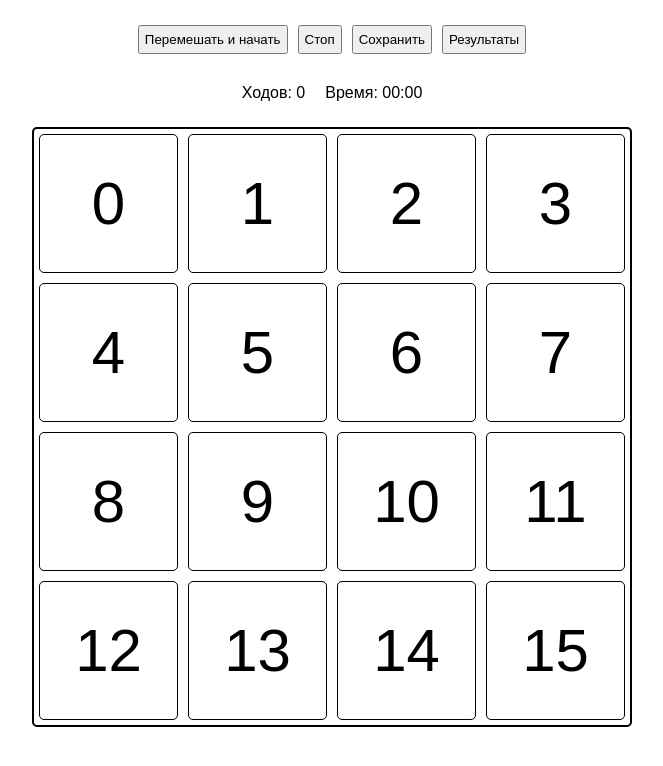
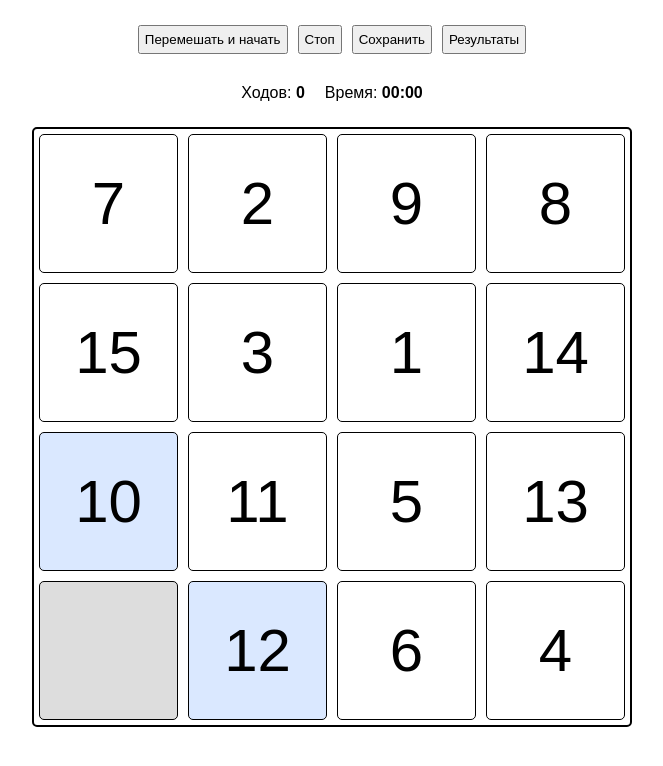
Before and after one commit to Jekman87/gem-puzzle, a website with bundled scripts: page index.html in a window 1280 px wide. Shown: the whole page, without its empty margins (308-971 px from the left). Built offline with nearby package versions, Linux system fonts and the light colour scheme.

Commit message:
feat: create random field and allowed tiles

```diff
--- a/src/GemPuzzle.js
+++ b/src/GemPuzzle.js
@@ -30,11 +30,12 @@ export default class GemPuzzle {
     settingPanel.classList.add('setting');
 
     const buttonText = ['Перемешать и начать', 'Стоп', 'Сохранить', 'Результаты'];
-    const buttonClass = ['Start', 'Stop', 'Save', 'Results'];
+    const buttonId = ['start', 'stop', 'save', 'results'];
 
     for (let i = 0; i < buttonText.length; i += 1) {
       const button = document.createElement('button');
-      button.classList.add('setting__btn', buttonClass[i]);
+      button.classList.add('setting__btn');
+      button.id = buttonId[i];
       button.textContent = buttonText[i];
       settingPanel.append(button);
     }
@@ -48,6 +49,7 @@ export default class GemPuzzle {
 
     const statisticsText = ['Ходов: ', 'Время: '];
     const statisticsCount = ['0', '00:00'];
+    const statisticsCountId = ['moves', 'time'];
 
     for (let i = 0; i < statisticsText.length; i += 1) {
       const field = document.createElement('span');
@@ -56,6 +58,7 @@ export default class GemPuzzle {
 
       const сount = document.createElement('span');
       сount.classList.add('statistics__count');
+      сount.id = statisticsCountId[i];
       сount.textContent = statisticsCount[i];
 
       field.append(сount);
@@ -75,24 +78,90 @@ export default class GemPuzzle {
 
   addTilesToField() {
     const numberOfTiles = this.size ** 2;
-    Array(numberOfTiles).fill('1').forEach((e, i) => {
+    const numberArray = Array(numberOfTiles).fill().map((e, i) => i);
+    const numberOfTilesArr = [];
+
+    while (numberArray.length) {
+      const number = numberArray.splice(Math.floor(Math.random() * numberArray.length), 1)[0];
+      numberOfTilesArr.push(number);
+    }
+
+    let zeroPos = 0;
+
+    numberOfTilesArr.forEach((e, i) => {
       const tile = document.createElement('div');
       tile.classList.add('field__tile');
-      tile.textContent = i;
+
+      if (e === 0) {
+        tile.classList.add('tile_space');
+        zeroPos = i;
+      } else {
+        tile.textContent = e;
+      }
+
       this.gameField.append(tile);
+    });
+
+    this.selectAllowed(zeroPos);
+  }
+
+  selectAllowed(zeroPos) {
+    const size = this.size;
+    const allowedPos = [];
+
+    if (zeroPos > size - 1) {
+      allowedPos.push(zeroPos - size);
+    }
+
+    if (zeroPos % size > 0) {
+      allowedPos.push(zeroPos - 1);
+    }
+
+    if (zeroPos % size < size - 1) {
+      allowedPos.push(zeroPos + 1);
+    }
+
+    if (zeroPos < size ** 2 - size) {
+      allowedPos.push(zeroPos + size);
+    }
+
+    allowedPos.forEach(e => {
+      const selectedTile = this.gameField.querySelector(`.field__tile:nth-child(${e + 1})`);
+      selectedTile.classList.add('tile_allowed');
     });
   }
 
 
   addListeners() {
-    document.addEventListener('keydown', this.keydownHandler.bind(this));
-    document.addEventListener('keyup', this.keyupHandler.bind(this));
+    const startBtn = document.getElementById('start');
+    startBtn.addEventListener('click', this.startBtnHandler.bind(this));
 
-    this.keyboard.addEventListener('mousedown', this.mousedownHandler.bind(this));
-    this.keyboard.addEventListener('mouseup', this.mouseupHandler.bind(this));
+    const stopBtn = document.getElementById('stop');
+    stopBtn.addEventListener('click', this.stopBtnHandler.bind(this));
 
-    this.textarea.addEventListener('blur', this.textarea.focus);
-    this.textarea.focus();
+    const saveBtn = document.getElementById('save');
+    saveBtn.addEventListener('click', this.saveBtnHandler.bind(this));
+
+    const resultsBtn = document.getElementById('results');
+    resultsBtn.addEventListener('click', this.resultsBtnHandler.bind(this));
+  }
+
+
+  startBtnHandler() {
+    this.gameField.innerHTML = '';
+    this.addTilesToField();
+  }
+
+  stopBtnHandler() {
+
+  }
+
+  saveBtnHandler() {
+
+  }
+
+  resultsBtnHandler() {
+
   }
 
 }
--- a/src/index.js
+++ b/src/index.js
@@ -4,6 +4,7 @@ import GemPuzzle from './GemPuzzle.js';
 function initialize() {
   const newGame = new GemPuzzle();
   newGame.renderGame();
+  newGame.addListeners();
 }
 
 document.addEventListener('DOMContentLoaded', initialize);
--- a/style.css
+++ b/style.css
@@ -40,6 +40,10 @@ body {
   padding: 5px;
 }
 
+.statistics__count {
+  font-weight: bold;
+}
+
 .field {
   width: 100%;
   border: 2px solid black;
@@ -58,4 +62,15 @@ body {
   display: flex;
   justify-content: center;
   align-items: center;
+  user-select: none;
+  cursor: not-allowed;
 }
+
+.tile_space {
+  background: #ddd;
+}
+
+.tile_allowed {
+  cursor: grab;
+  background: #dae8ff;
+}
```
